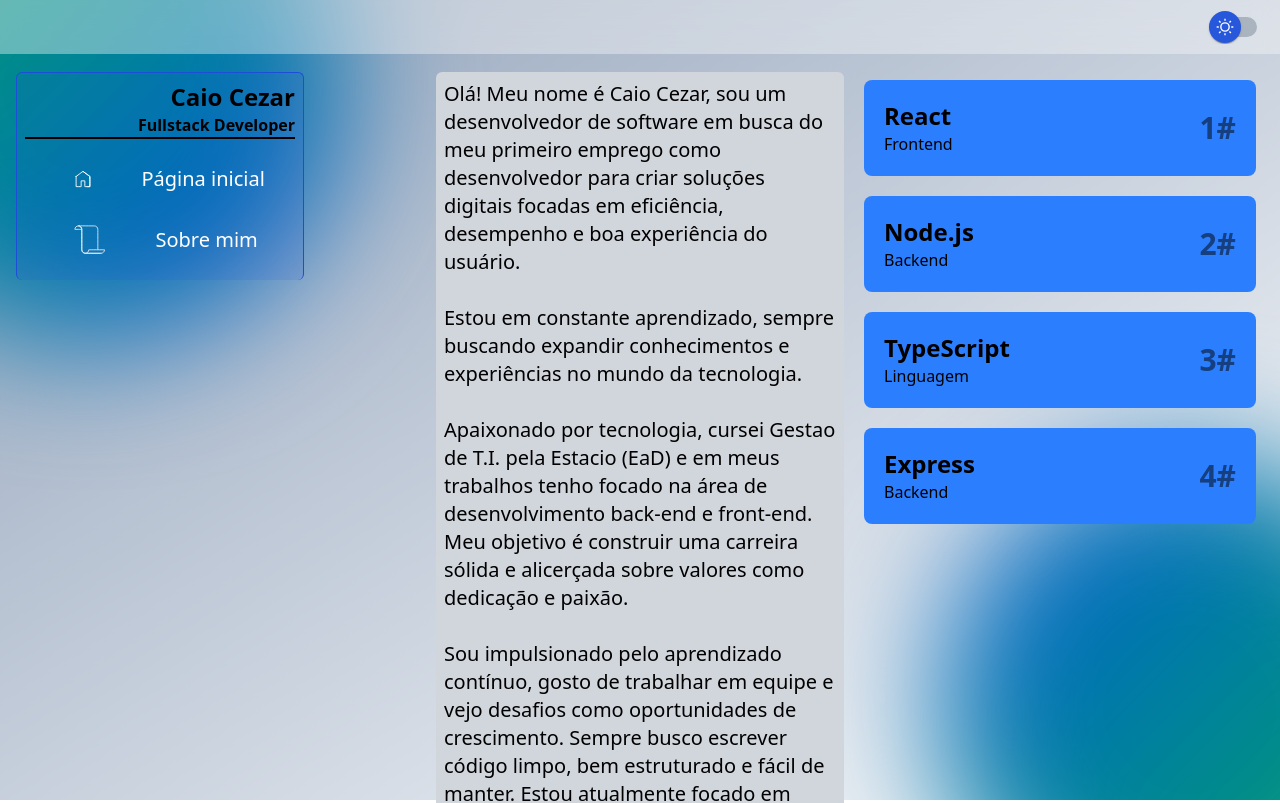
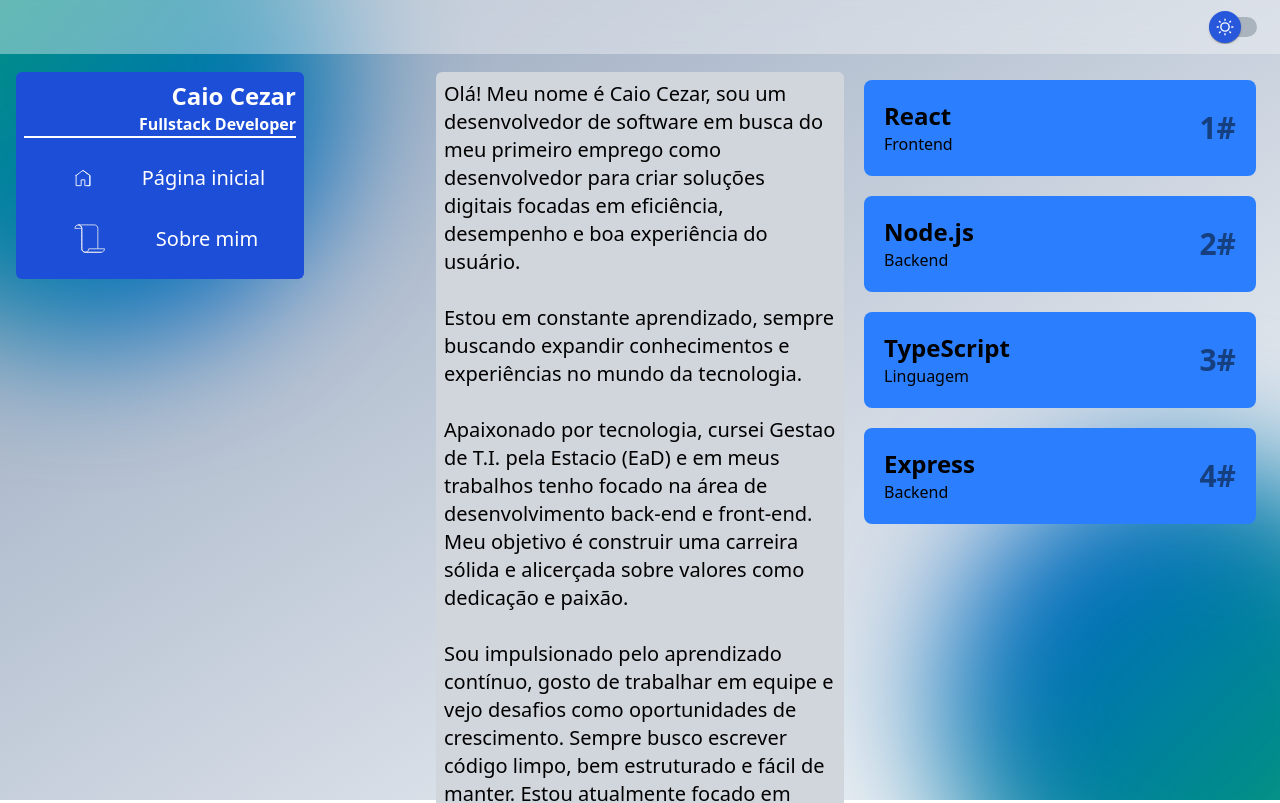
Before and after one commit to SrCaioz/portfolio, a React (Vite) app: page /Sobre in a window 1280 px wide. Shown: the top 803 px of the page. Built offline with nearby package versions, Linux system fonts and the light colour scheme.

Commit message:
Update NavbarPcWindow styling for improved appearance
Refactored the NavbarPcWindow component to use a solid blue background and consistent white text. Removed custom border colors and dark mode conditionals for a simpler, more unified look.

```diff
--- a/src/Components/NavbarPcWindow.jsx
+++ b/src/Components/NavbarPcWindow.jsx
@@ -4,12 +4,12 @@ import About from "../assets/animations/about.json";
 
 export default function NavbarPcW() {
 	return (
-		<div className=" max-w-72 p-2 rounded-md border border-t-blue border-r-blue border-l-blue border-b-0 bg-blue/12 dark:bg-black/90">
-			<div className="w-full border-b-2 border-b-black text-end dark:border-b-white">
-				<h1 className="font-extrabold text-2xl dark:text-white">
+		<div className=" max-w-72 p-2 rounded-md bg-blue">
+			<div className="w-full border-b-2 text-end border-b-white">
+				<h1 className="font-extrabold text-2xl text-white">
 					Caio Cezar
 				</h1>
-				<p className="font-semibold dark:text-white">
+				<p className="font-semibold text-white">
 					Fullstack Developer
 				</p>
 			</div>
```
